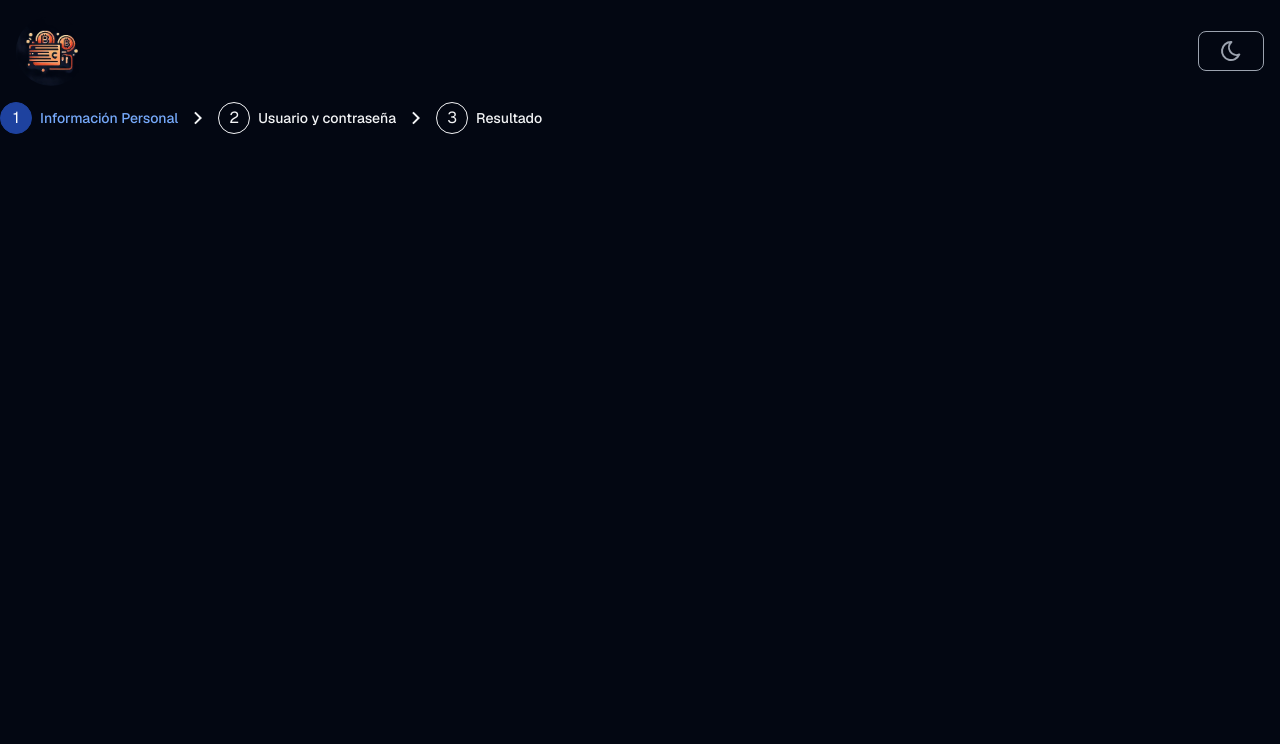
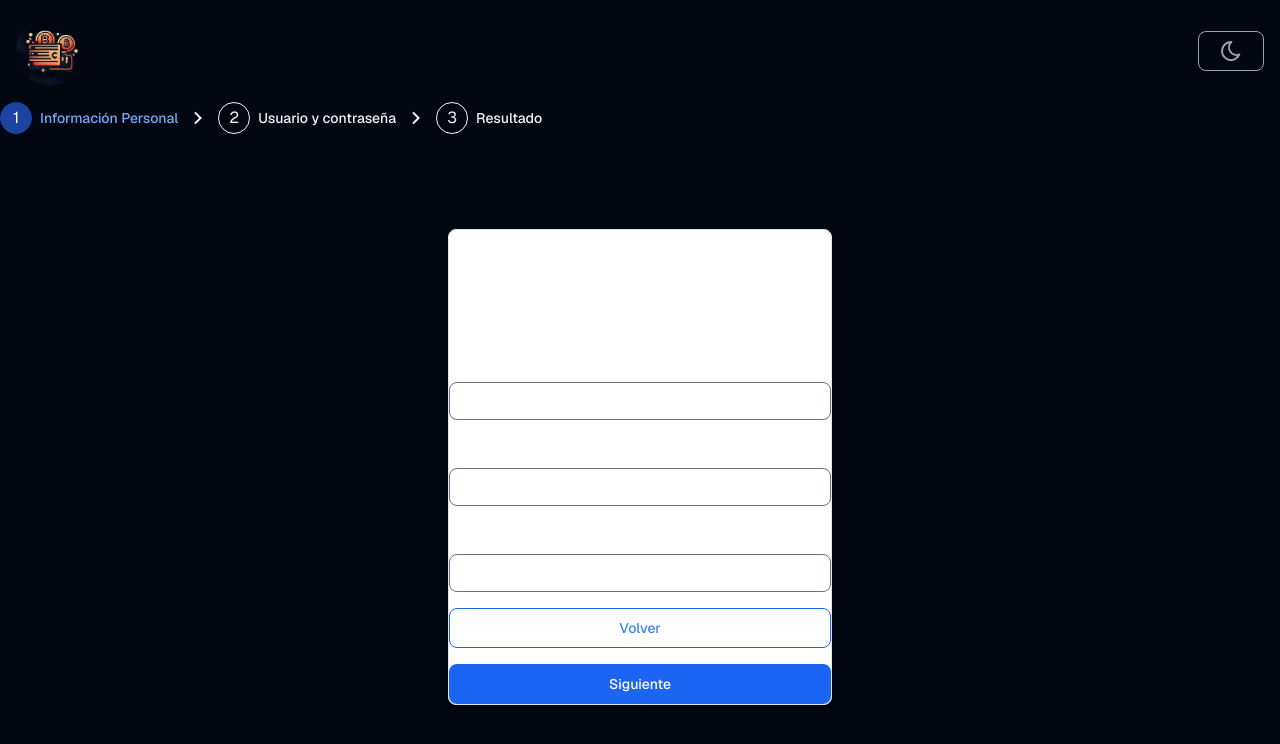
Before and after one commit to RafaelMoro/new-next-budget-master, a Next.js app: page /register in a window 1280 px wide. Shown: the top 744 px of the page. Built offline with nearby package versions, Linux system fonts and the light colour scheme; no server answers.

Commit message:
Add Register component with form data handling and PersonalInformation integration

```diff
--- a/src/features/Login/Register/Register.tsx
+++ b/src/features/Login/Register/Register.tsx
@@ -1,6 +1,10 @@
 "use client"
+import { useRef } from "react";
+
 import { useAnimateBox } from "@/shared/hooks/useAnimateBox";
 import { Stepper } from "@/shared/ui/atoms/Stepper";
+import { PersonalInformation } from "./PersonalInformation";
+import { FormDataRegister, InputsPersonalInformation } from "@/shared/types/login.types";
 
 export const Register = () => {
   const steps = new Set(["Información Personal", "Usuario y contraseña", "Resultado"])
@@ -8,11 +12,34 @@ export const Register = () => {
     direction, step, goPreviousView, goNextView, resetCounterView,
   } = useAnimateBox({ firstStep: 1, lastStepNumber: 3 });
 
+  const formData = useRef<FormDataRegister>({
+    personalInformation: {
+      firstName: "",
+      middleName: "",
+      lastName: ""
+    },
+    userPasswordInfo: {
+      email: "",
+      password: ""
+    }
+  })
+
+  const updatePersonalInformation = (data: InputsPersonalInformation) => {
+    formData.current.personalInformation = data
+  }
+
   return (
     <>
       <Stepper steps={steps} currentStep={step} />
       <div className="flex-1 flex justify-center items-center">
-
+        { step === 1 && (
+          <PersonalInformation
+            nextCb={goNextView}
+            direction={direction}
+            personalInformation={formData.current.personalInformation}
+            updatePersonalInformation={updatePersonalInformation}
+          />
+        )}
       </div>
     </>
   )
```
Also changed, not shown: src/shared/types/login.types.ts (+10 -0 lines).
